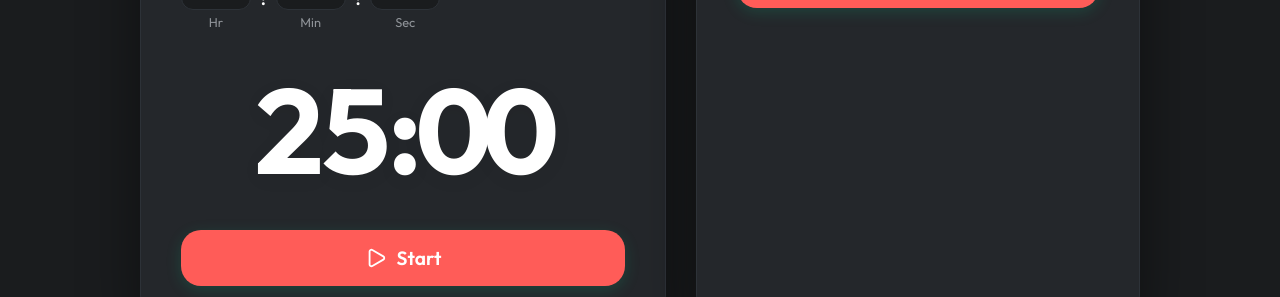
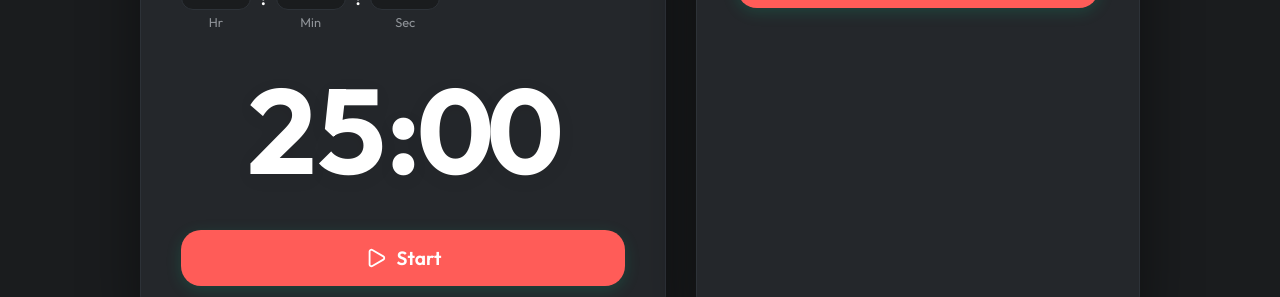
Before and after one commit to emiryucedag/pomohodoro, a React (Vite) app: page / in a window 1280 px wide. Shown: the part 359-656 px from the top of the page. Built offline with nearby package versions, Linux system fonts and the light colour scheme.

Commit message:
Fix overlapping timer digits in Focus Mode

```diff
--- a/src/index.css
+++ b/src/index.css
@@ -150,7 +150,7 @@ body.focus-mode {
   text-align: center;
   margin: 40px 0;
   font-variant-numeric: tabular-nums;
-  letter-spacing: -4px;
+  letter-spacing: -1px;
   color: var(--text-primary);
   /* Make timer glow subtly matching the accent and theme */
   text-shadow: 0 4px 20px rgba(0, 0, 0, 0.05);
```
